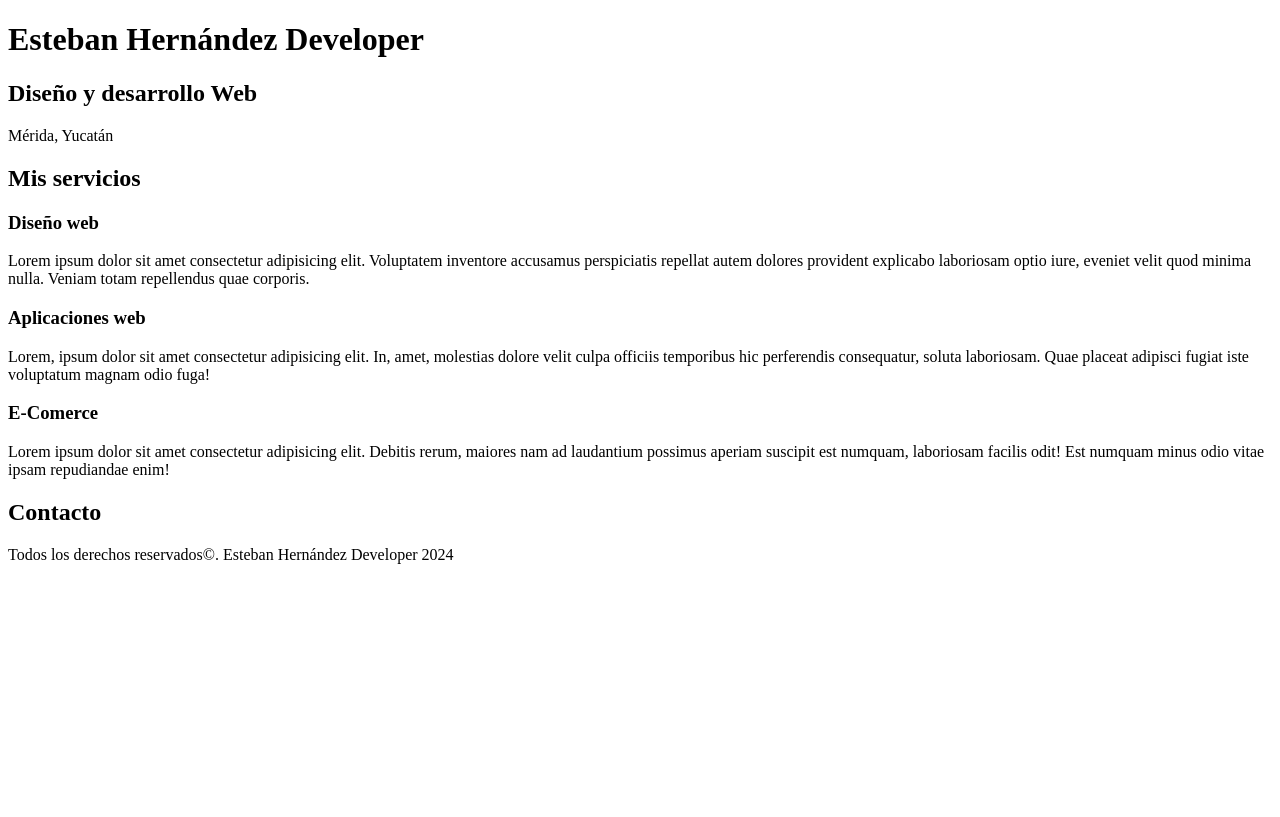
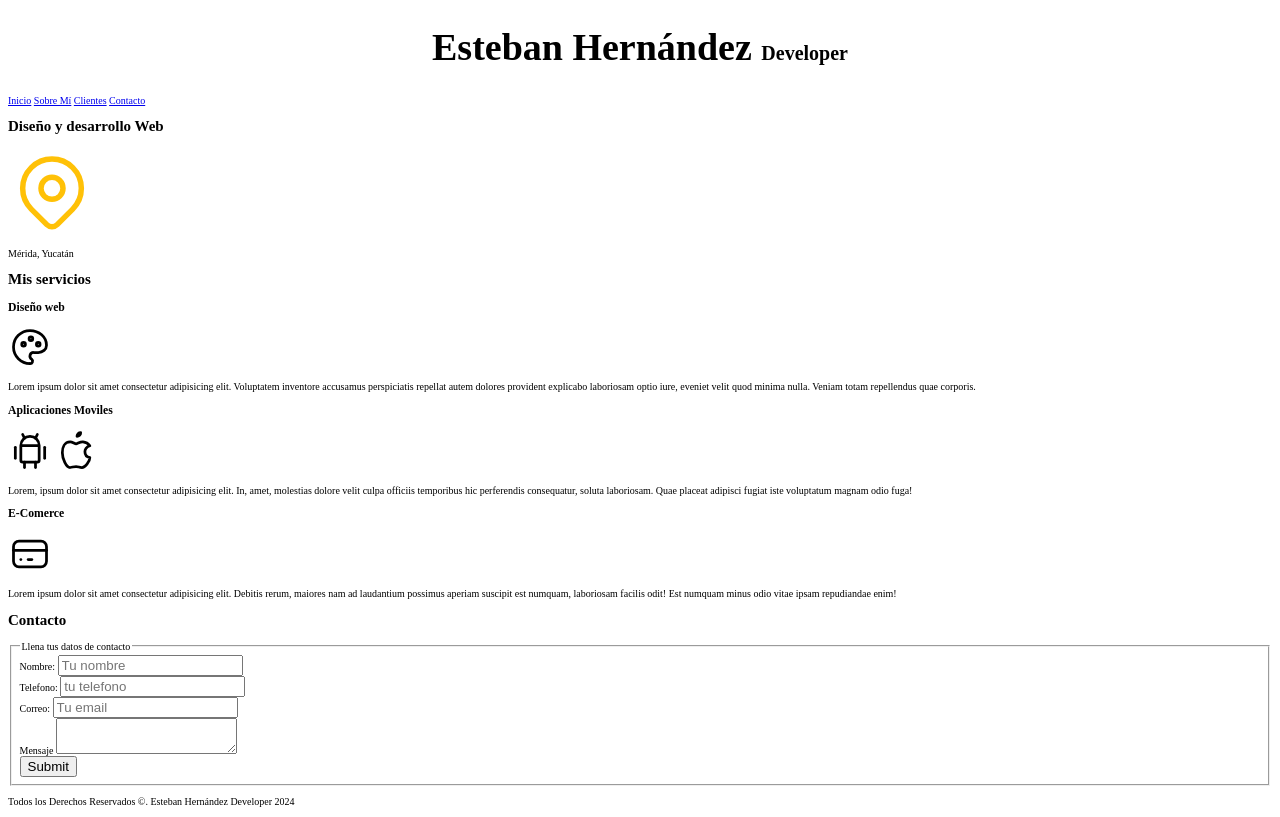
Before and after one commit to EstebanHdezC/Practica-1-Developer-page, a plain HTML site: page index.html in a window 1280 px wide. Drawn offline with Linux system fonts and the light colour scheme.

Commit message:
Empezando los estilos

```diff
--- /dev/null
+++ b/CSS/styles.css
@@ -0,0 +1,18 @@
+/*truco para uniformidad de texto entre navegadores*/
+html{
+    font-size:62.5%; ;
+}
+body
+{
+    font: size 16px;
+}
+
+.titulo{
+    text-align: center;
+    font-size: 3.8rem;
+
+}
+.titulo span{
+    font-size: 2rem;
+
+}
--- a/index.html
+++ b/index.html
@@ -3,15 +3,27 @@
 <head>
     <meta charset="UTF-8">
     <meta name="viewport" content="width=device-width, initial-scale=1.0">
-    <title>Document</title>
+     <link rel="preload" href="/CSS/styles.css" as="style">
+    <link rel="stylesheet" href="/CSS/styles.css">
 </head>
 <body>
     <header>
-       <h1>Esteban Hernández Developer</h1>
+       <h1 class="titulo">Esteban Hernández <span>Developer</span></h1>
     </header>
+    <nav>
+        <a href="#">Inicio</a>
+        <a href="#">Sobre Mí</a>
+        <a href="#">Clientes</a>
+        <a href="#">Contacto</a>
+    </nav>
+
     <section>
          <h2>Diseño y desarrollo Web</h2>
-
+         <svg xmlns="http://www.w3.org/2000/svg" class="icon icon-tabler icon-tabler-map-pin" width="88" height="88" viewBox="0 0 24 24" stroke-width="1.5" stroke="#ffc107" fill="none" stroke-linecap="round" stroke-linejoin="round">
+            <path stroke="none" d="M0 0h24v24H0z" fill="none"/>
+            <path d="M9 11a3 3 0 1 0 6 0a3 3 0 0 0 -6 0" />
+            <path d="M17.657 16.657l-4.243 4.243a2 2 0 0 1 -2.827 0l-4.244 -4.243a8 8 0 1 1 11.314 0z" />
+          </svg>
         <p>Mérida, Yucatán</p>
     </section>
     <main>
@@ -19,23 +31,78 @@
         <section>
 
             <h3>Diseño web</h3>
+            <svg xmlns="http://www.w3.org/2000/svg" class="icon icon-tabler icon-tabler-palette" width="44" height="44" viewBox="0 0 24 24" stroke-width="1.5" stroke="#000000" fill="none" stroke-linecap="round" stroke-linejoin="round">
+                <path stroke="none" d="M0 0h24v24H0z" fill="none"/>
+                <path d="M12 21a9 9 0 0 1 0 -18c4.97 0 9 3.582 9 8c0 1.06 -.474 2.078 -1.318 2.828c-.844 .75 -1.989 1.172 -3.182 1.172h-2.5a2 2 0 0 0 -1 3.75a1.3 1.3 0 0 1 -1 2.25" />
+                <path d="M8.5 10.5m-1 0a1 1 0 1 0 2 0a1 1 0 1 0 -2 0" />
+                <path d="M12.5 7.5m-1 0a1 1 0 1 0 2 0a1 1 0 1 0 -2 0" />
+                <path d="M16.5 10.5m-1 0a1 1 0 1 0 2 0a1 1 0 1 0 -2 0" />
+              </svg>
             <p>Lorem ipsum dolor sit amet consectetur adipisicing elit. Voluptatem inventore accusamus perspiciatis repellat autem dolores provident explicabo laboriosam optio iure, eveniet velit quod minima nulla. Veniam totam repellendus quae corporis.</p>
         </section>
         <section>
-            <h3>Aplicaciones web</h3>
+            <h3>Aplicaciones Moviles</h3>
+            <svg xmlns="http://www.w3.org/2000/svg" class="icon icon-tabler icon-tabler-brand-android" width="44" height="44" viewBox="0 0 24 24" stroke-width="1.5" stroke="#000000" fill="none" stroke-linecap="round" stroke-linejoin="round">
+                <path stroke="none" d="M0 0h24v24H0z" fill="none"/>
+                <path d="M4 10l0 6" />
+                <path d="M20 10l0 6" />
+                <path d="M7 9h10v8a1 1 0 0 1 -1 1h-8a1 1 0 0 1 -1 -1v-8a5 5 0 0 1 10 0" />
+                <path d="M8 3l1 2" />
+                <path d="M16 3l-1 2" />
+                <path d="M9 18l0 3" />
+                <path d="M15 18l0 3" />
+              </svg>
+              <svg xmlns="http://www.w3.org/2000/svg" class="icon icon-tabler icon-tabler-brand-apple" width="44" height="44" viewBox="0 0 24 24" stroke-width="1.5" stroke="#000000" fill="none" stroke-linecap="round" stroke-linejoin="round">
+                <path stroke="none" d="M0 0h24v24H0z" fill="none"/>
+                <path d="M8.286 7.008c-3.216 0 -4.286 3.23 -4.286 5.92c0 3.229 2.143 8.072 4.286 8.072c1.165 -.05 1.799 -.538 3.214 -.538c1.406 0 1.607 .538 3.214 .538s4.286 -3.229 4.286 -5.381c-.03 -.011 -2.649 -.434 -2.679 -3.23c-.02 -2.335 2.589 -3.179 2.679 -3.228c-1.096 -1.606 -3.162 -2.113 -3.75 -2.153c-1.535 -.12 -3.032 1.077 -3.75 1.077c-.729 0 -2.036 -1.077 -3.214 -1.077z" />
+                <path d="M12 4a2 2 0 0 0 2 -2a2 2 0 0 0 -2 2" />
+              </svg>
             <p>Lorem, ipsum dolor sit amet consectetur adipisicing elit. In, amet, molestias dolore velit culpa officiis temporibus hic perferendis consequatur, soluta laboriosam. Quae placeat adipisci fugiat iste voluptatum magnam odio fuga!</p>
         </section>
         <section>
             <h3>E-Comerce</h3>
+            <svg xmlns="http://www.w3.org/2000/svg" class="icon icon-tabler icon-tabler-credit-card" width="44" height="44" viewBox="0 0 24 24" stroke-width="1.5" stroke="#000000" fill="none" stroke-linecap="round" stroke-linejoin="round">
+                <path stroke="none" d="M0 0h24v24H0z" fill="none"/>
+                <path d="M3 5m0 3a3 3 0 0 1 3 -3h12a3 3 0 0 1 3 3v8a3 3 0 0 1 -3 3h-12a3 3 0 0 1 -3 -3z" />
+                <path d="M3 10l18 0" />
+                <path d="M7 15l.01 0" />
+                <path d="M11 15l2 0" />
+              </svg>
             <p>Lorem ipsum dolor sit amet consectetur adipisicing elit. Debitis rerum, maiores nam ad laudantium possimus aperiam suscipit est numquam, laboriosam facilis odit! Est numquam minus odio vitae ipsam repudiandae enim!</p>
         </section>
     </main>
 
         <section>
             <h2>Contacto</h2>
+            <form>
+                <fieldset>
+                    <legend>Llena tus datos de contacto</legend>
+                    <div>
+                        <label>Nombre:</label>
+                        <input type="text" placeholder="Tu nombre">
+
+                    </div>
+                    <div>
+                        <label>Telefono:</label>
+                        <input type="tel" placeholder="tu telefono">
+
+                    </div>
+                    <div>
+                        <label>Correo:</label>
+                        <input type="email" placeholder="Tu email">
+                    </div>
+                    <div>
+                        <label>Mensaje</label>
+                        <textarea></textarea>
+                    </div>
+                    <div>
+                        <input type="submit" "value="Enviar">
+                    </div>
+                </fieldset>
+            </form>
         </section>
         <footer>
-            <p>Todos los derechos reservados©. Esteban Hernández Developer 2024</p>
+            <p>Todos los Derechos Reservados ©. Esteban Hernández Developer 2024</p>
         </footer>
 
 </body>
```
